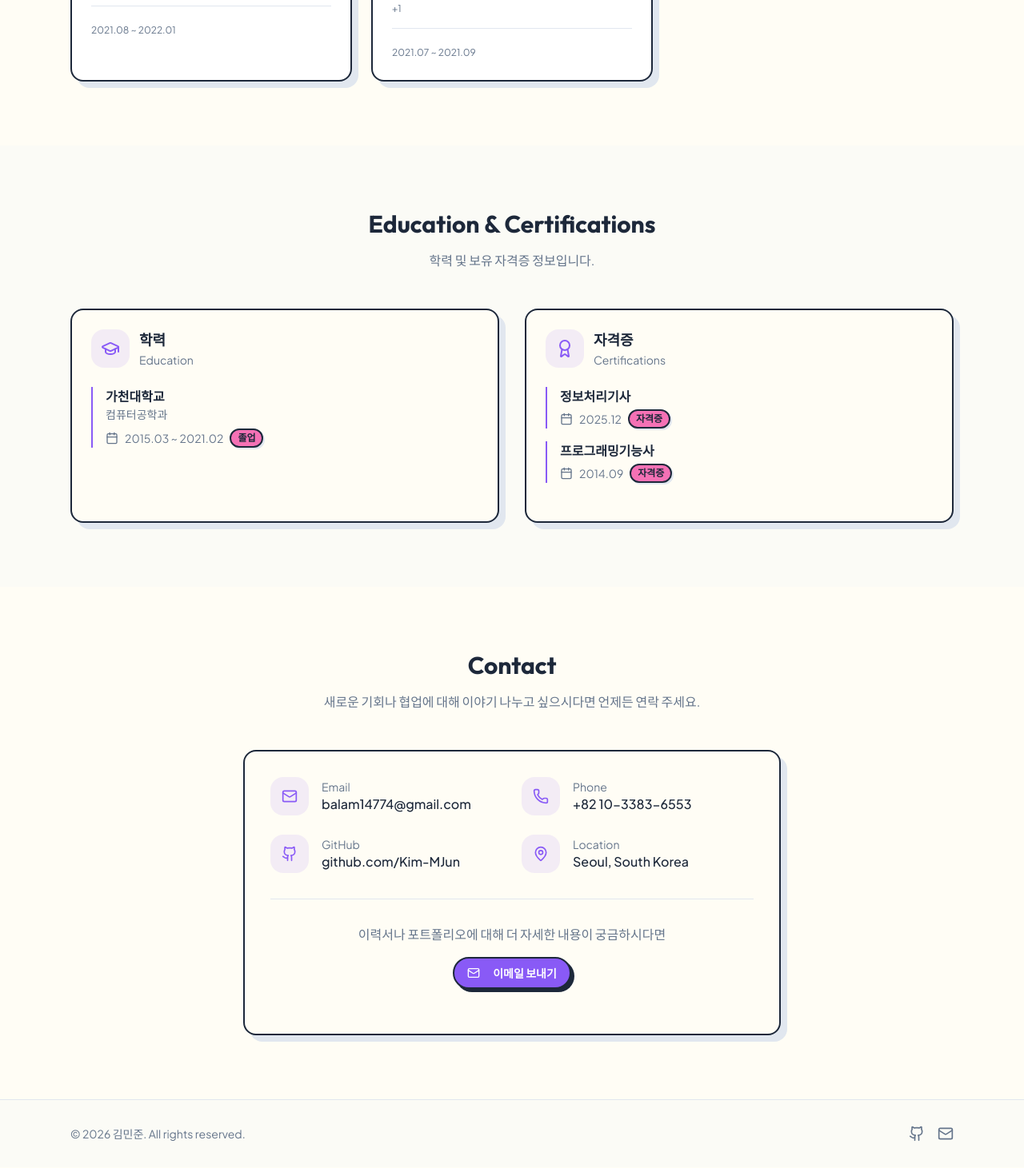
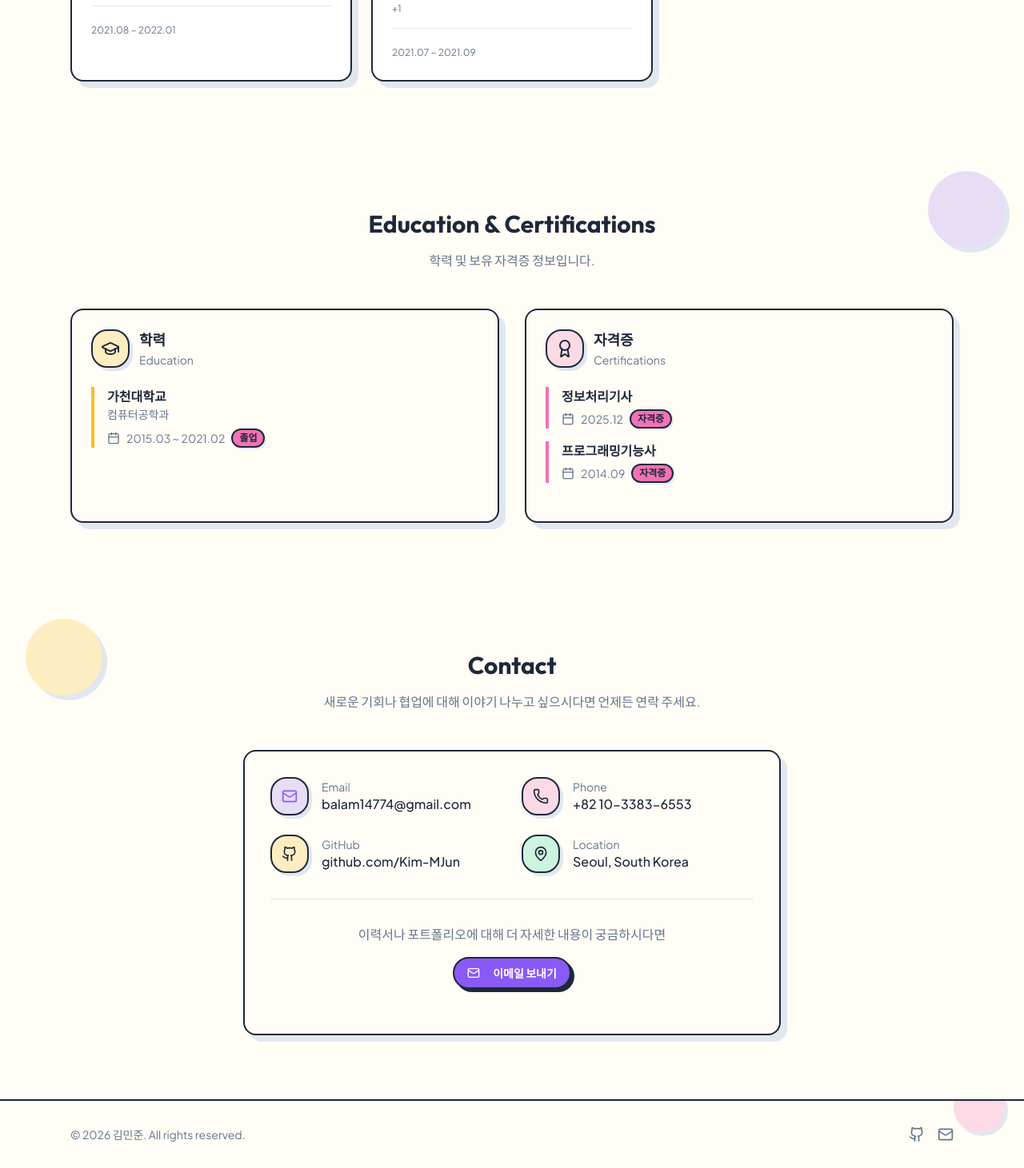
Before and after one commit to Kim-MJun/portfolio-draft-one, a React (Vite) app: page / in a window 1280 px wide. Shown: the part 5733-7194 px from the top of the page at 80% size. Built offline with nearby package versions, Linux system fonts and the light colour scheme; a web font is replaced by a local one.

Commit message:
feat: Education/Contact/Footer 테마 적용
Ultraworked with [Sisyphus](https://github.com/code-yeongyu/oh-my-opencode)

Co-authored-by: Sisyphus <clio-agent@sisyphuslabs.ai>

```diff
--- a/src/components/layout/Footer.tsx
+++ b/src/components/layout/Footer.tsx
@@ -5,7 +5,11 @@ export function Footer() {
   const currentYear = new Date().getFullYear();
 
   return (
-    <footer className='border-t border-border bg-muted/30'>
+    <footer className='border-t-2 border-foreground bg-background relative overflow-hidden'>
+      <div
+        className='pointer-events-none absolute right-6 -top-6 h-16 w-16 rounded-full bg-secondary/25 shadow-[4px_4px_0px_hsl(var(--shadow-soft))]'
+        aria-hidden='true'
+      />
       <div className='max-w-6xl mx-auto px-4 sm:px-6 py-8'>
         <div className='flex flex-col md:flex-row items-center justify-between gap-4'>
           <div className='text-sm text-muted-foreground'>
--- a/src/components/sections/Contact.tsx
+++ b/src/components/sections/Contact.tsx
@@ -4,6 +4,7 @@ import { Card, CardContent } from '@/components/ui/card';
 import { Button } from '@/components/ui/button';
 import { personalInfo } from '@/data/resume';
 import { ContactFormModal } from '@/components/ContactFormModal';
+import { cn } from '@/lib/utils';
 
 const contactItems = [
   {
@@ -34,9 +35,19 @@ const contactItems = [
 
 export function Contact() {
   const [isModalOpen, setIsModalOpen] = useState(false);
+  const iconStyles = [
+    'bg-accent/20 text-accent',
+    'bg-secondary/25 text-secondary-foreground',
+    'bg-tertiary/25 text-tertiary-foreground',
+    'bg-quaternary/25 text-quaternary-foreground',
+  ];
 
   return (
-    <section id='contact' className='py-20'>
+    <section id='contact' className='py-20 relative'>
+      <div
+        className='pointer-events-none absolute left-8 top-10 h-24 w-24 rounded-full bg-tertiary/25 shadow-[6px_6px_0px_hsl(var(--shadow-soft))]'
+        aria-hidden='true'
+      />
       <div className='max-w-6xl mx-auto px-4 sm:px-6'>
         <div className='text-center mb-12' data-aos='fade-up'>
           <h2 className='text-3xl font-bold text-foreground mb-4'>Contact</h2>
@@ -50,13 +61,16 @@ export function Contact() {
           <Card className='bg-background'>
             <CardContent className='p-8'>
               <div className='grid sm:grid-cols-2 gap-6'>
-                {contactItems.map((item) => (
+                {contactItems.map((item, index) => (
                   <div key={item.label} className='flex items-center gap-4'>
                     <div
-                      className='w-12 h-12 rounded-lg bg-primary/10 flex items-center justify-center shrink-0'
+                      className={cn(
+                        'w-12 h-12 rounded-xl border-2 border-foreground flex items-center justify-center shrink-0 shadow-[4px_4px_0px_hsl(var(--shadow-soft))]',
+                        iconStyles[index % iconStyles.length],
+                      )}
                       aria-hidden='true'
                     >
-                      <item.icon className='h-5 w-5 text-primary' />
+                      <item.icon className='h-5 w-5' />
                     </div>
                     <div>
                       <p className='text-sm text-muted-foreground'>
--- a/src/components/sections/Education.tsx
+++ b/src/components/sections/Education.tsx
@@ -5,7 +5,11 @@ import { education, certifications } from '@/data/resume';
 
 export function Education() {
   return (
-    <section id='education' className='py-20 bg-muted/30'>
+    <section id='education' className='py-20 relative'>
+      <div
+        className='pointer-events-none absolute right-6 top-8 h-24 w-24 rounded-full bg-accent/20 shadow-[6px_6px_0px_hsl(var(--shadow-soft))]'
+        aria-hidden='true'
+      />
       <div className='max-w-6xl mx-auto px-4 sm:px-6'>
         <div className='text-center mb-12' data-aos='fade-up'>
           <h2 className='text-3xl font-bold text-foreground mb-4'>
@@ -21,8 +25,8 @@ export function Education() {
           <Card className='bg-background' data-aos='fade-right'>
             <CardContent className='p-6'>
               <div className='flex items-center gap-3 mb-6'>
-                <div className='w-12 h-12 rounded-lg bg-accent/10 flex items-center justify-center'>
-                  <GraduationCap className='h-6 w-6 text-accent' />
+                <div className='w-12 h-12 rounded-xl border-2 border-foreground bg-tertiary/25 flex items-center justify-center shadow-[4px_4px_0px_hsl(var(--shadow-soft))]'>
+                  <GraduationCap className='h-6 w-6 text-foreground' />
                 </div>
                 <div>
                   <h3 className='text-lg font-semibold text-foreground'>
@@ -33,7 +37,7 @@ export function Education() {
               </div>
 
               <div className='space-y-4'>
-                <div className='border-l-2 border-accent pl-4'>
+                <div className='border-l-4 border-tertiary pl-4'>
                   <h4 className='font-semibold text-foreground'>
                     {education.university}
                   </h4>
@@ -59,8 +63,8 @@ export function Education() {
           <Card className='bg-background' data-aos='fade-left'>
             <CardContent className='p-6'>
               <div className='flex items-center gap-3 mb-6'>
-                <div className='w-12 h-12 rounded-lg bg-accent/10 flex items-center justify-center'>
-                  <Award className='h-6 w-6 text-accent' />
+                <div className='w-12 h-12 rounded-xl border-2 border-foreground bg-secondary/25 flex items-center justify-center shadow-[4px_4px_0px_hsl(var(--shadow-soft))]'>
+                  <Award className='h-6 w-6 text-foreground' />
                 </div>
                 <div>
                   <h3 className='text-lg font-semibold text-foreground'>
@@ -76,7 +80,7 @@ export function Education() {
                 {certifications.map((cert) => (
                   <div
                     key={cert.name}
-                    className='border-l-2 border-accent pl-4'
+                    className='border-l-4 border-secondary pl-4'
                   >
                     <h4 className='font-semibold text-foreground'>
                       {cert.name}
```
